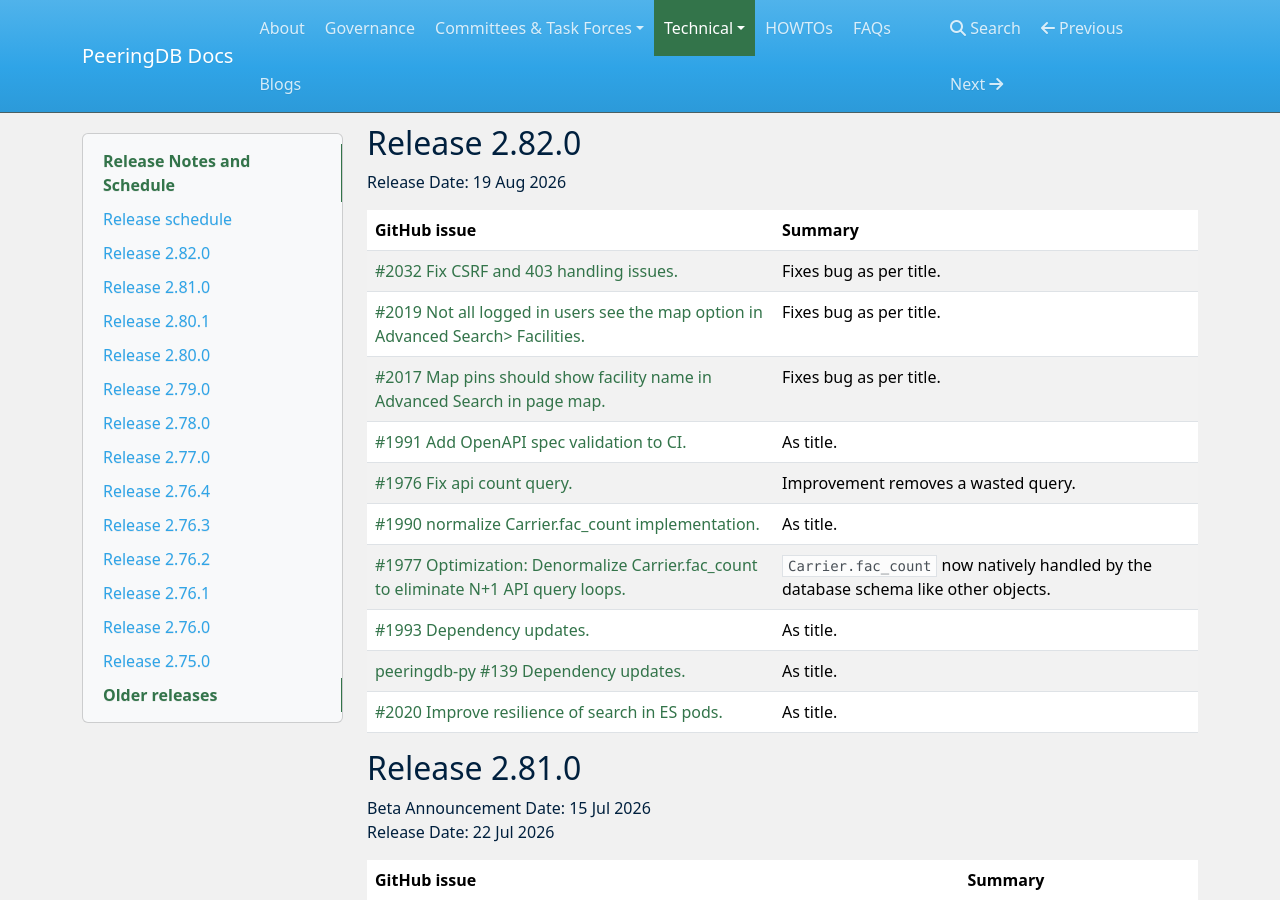
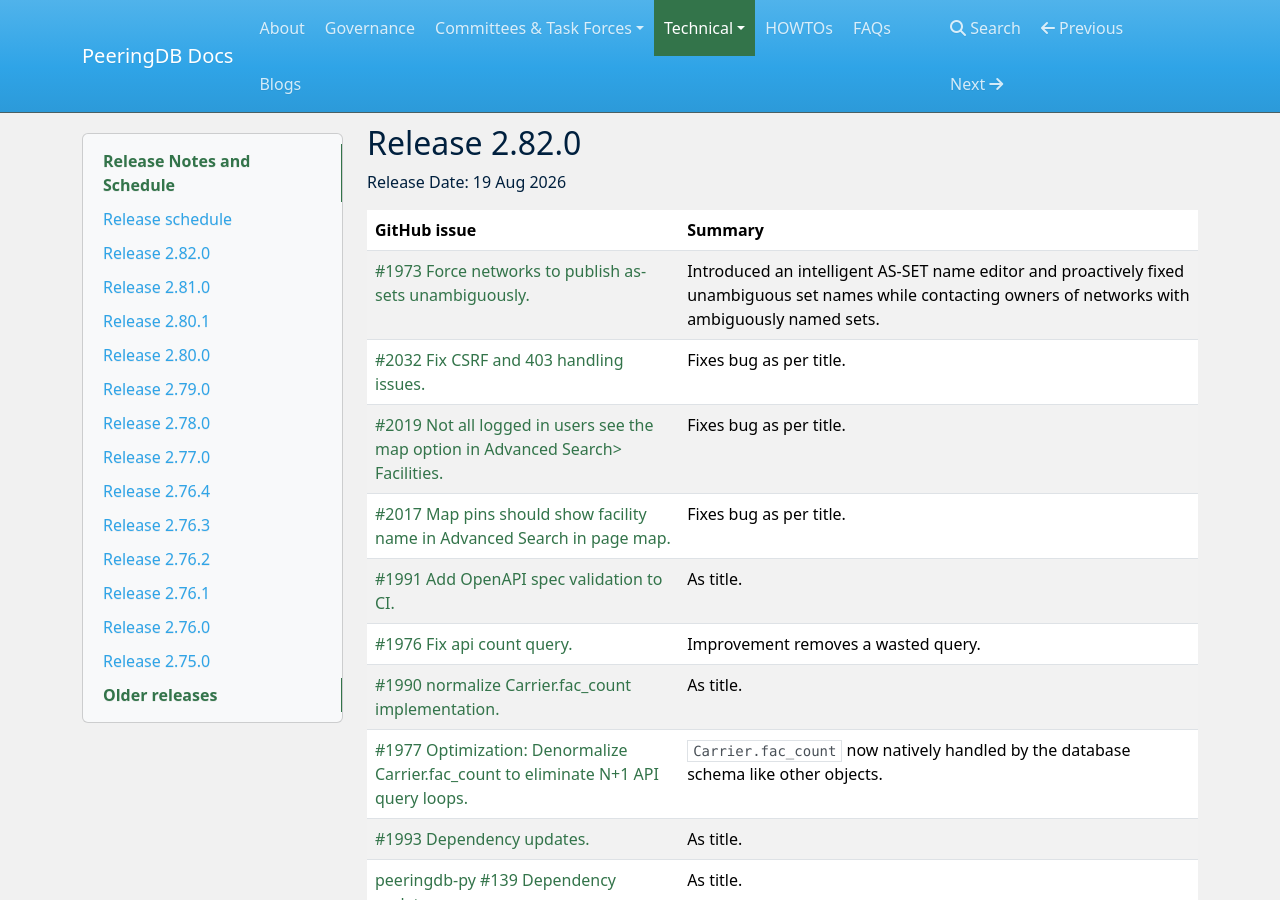
Before and after one commit to peeringdb/docs, an MkDocs documentation site: the page built from docs/release_notes/index.md, in a window 1280 px wide and 900 px high, scrolled down 590 px. Built offline with MkDocs 1.6.1, drawn with Linux system fonts in a browser that asks for light colours; nearby versions of some CDN libraries.

Commit message:
Updated release notes for 2.82.0 with entry for #1973

```diff
--- a/docs/release_notes/index.md
+++ b/docs/release_notes/index.md
@@ -24,6 +24,7 @@
 
 | **GitHub issue** | **Summary** |
 | ----------------- | ----------- |
+| [#1973 Force networks to publish as-sets unambiguously.](https://github.com/peeringdb/peeringdb/issues/1973) | Introduced an intelligent AS-SET name editor and proactively fixed unambiguous set names while contacting owners of networks with ambiguously named sets.|
 | [#2032 Fix CSRF and 403 handling issues.](https://github.com/peeringdb/peeringdb/issues/2032) | Fixes bug as per title.|
 | [#2019 Not all logged in users see the map option in Advanced Search> Facilities.](https://github.com/peeringdb/peeringdb/issues/2019) | Fixes bug as per title.|
 | [#2017 Map pins should show facility name in Advanced Search in page map.](https://github.com/peeringdb/peeringdb/issues/2017) | Fixes bug as per title.|
```
